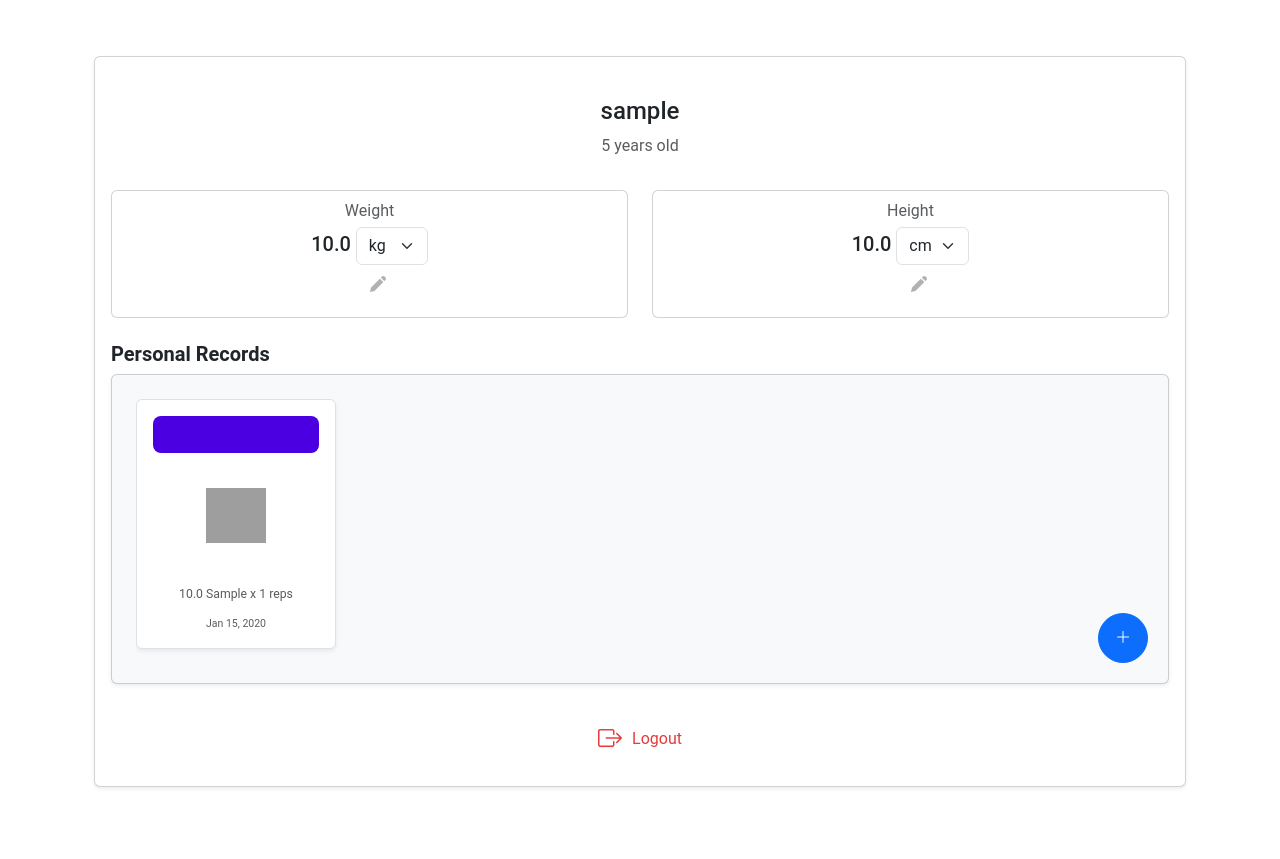
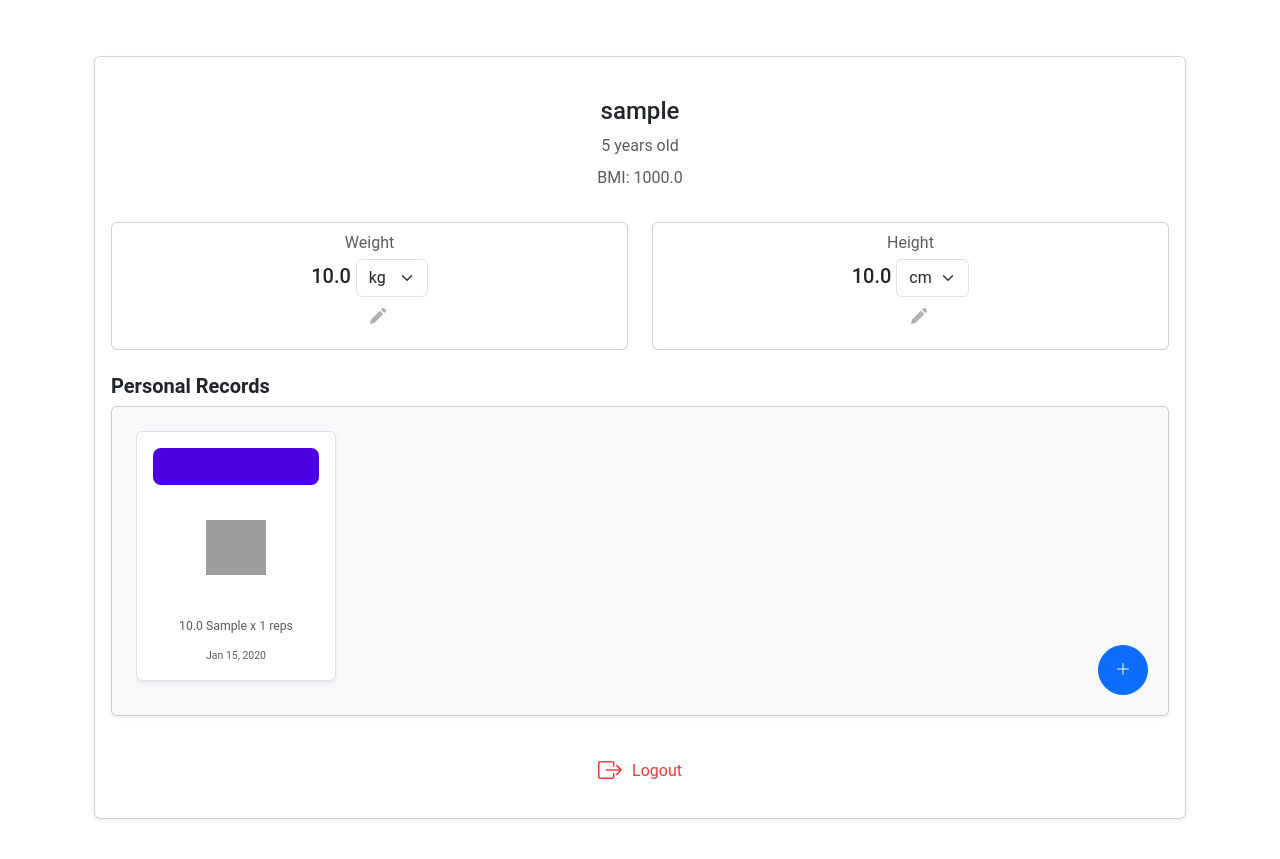
Before and after one commit to Jeoshyung/csci42-gym-app, a Django app: page /profile/ in a window 1280 px wide. Shown: the part 117-976 px from the top of the page. Run offline with Django 5.2, Linux system fonts and the light colour scheme; a user stored in the database is signed in; tables that the repository leaves empty hold one stand-in row (values such as "Sample post"); data that the repository does not hold is empty; some libraries are stand-ins or nearby versions; grey boxes are pictures that could not be loaded.

Commit message:
Added BMI calculation
Added BMI calculation given a user's weight and height

```diff
--- a/core/templates/profile.html
+++ b/core/templates/profile.html
@@ -185,9 +185,15 @@
                         Age not set
                     {% endif %}
                 </p>
+                <p class="text-muted mb-2">
+                    {% if bmi %}
+                        BMI: {{ bmi }}
+                    {% else %}
+                        BMI: Not available
+                    {% endif %}
+                </p>
             </div>
             <div class="row text-center mt-4">
-                <!-- Weight Section -->
                 <div class="col">
                     <div class="card p-2 profile-stat-card">
                         <p class="mb-1 text-muted">Weight</p>
@@ -204,7 +210,6 @@
                         </h5>
                     </div>
                 </div>
-                <!-- Height Section -->
                 <div class="col">
                     <div class="card p-2 profile-stat-card">
                         <p class="mb-1 text-muted">Height</p>
--- a/core/views.py
+++ b/core/views.py
@@ -139,12 +139,20 @@ def index_view(request):
 def profile_view(request):
     profile = request.user.profile
     exercises = Exercise.objects.all()
+
     age = None
     if profile.birthdate:
         today = date.today()
         age = today.year - profile.birthdate.year - \
             ((today.month, today.day) <
              (profile.birthdate.month, profile.birthdate.day))
+
+    bmi = None
+    if profile.weight and profile.height:
+        height_m = profile.height / \
+            100 if profile.height_unit == 'cm' else profile.height * 0.3048
+        weight_kg = profile.weight if profile.weight_unit == 'kg' else profile.weight * 0.453592
+        bmi = round(weight_kg / (height_m * height_m), 1)
 
     if request.method == 'POST':
         data = json.loads(request.body)
@@ -165,6 +173,7 @@ def profile_view(request):
         'profile': profile,
         'exercises': exercises,
         'age': age,
+        'bmi': bmi,
     }
     return render(request, 'profile.html', context)
 
```
